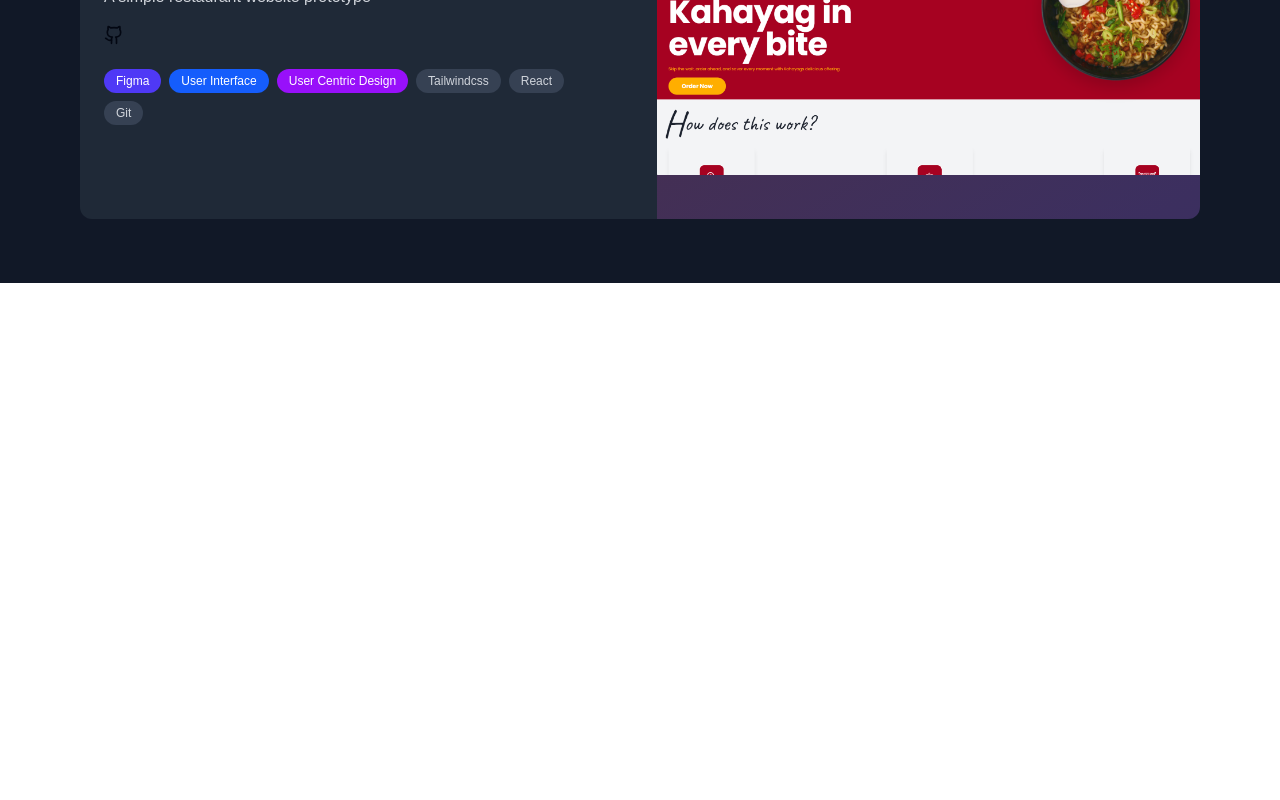
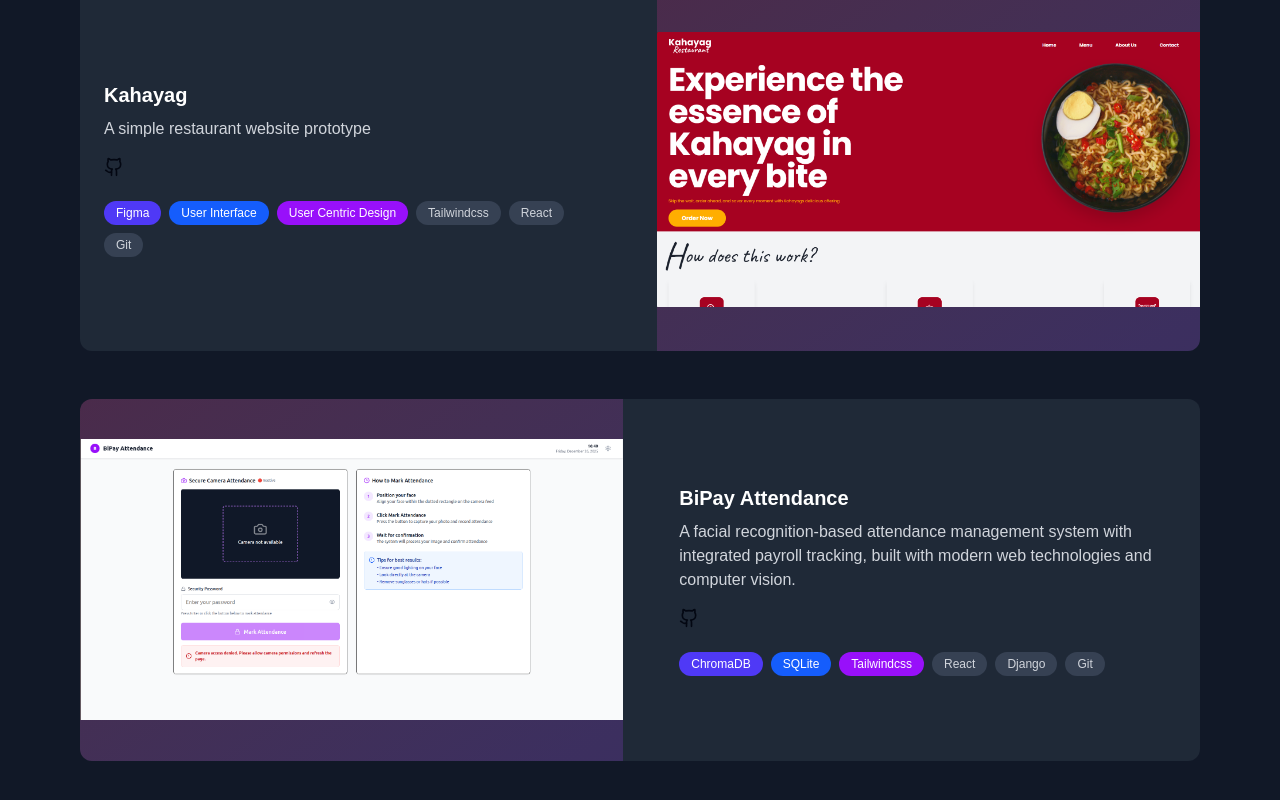
Before and after one commit to MingoMango17/web-portfolio, a Next.js app: page / in a window 1280 px wide. Shown: the part 2608-3408 px from the top of the page. Before the commit the page ends 2891 px from the top, so only its background shows below. Built offline with nearby package versions, Linux system fonts and the light colour scheme.

Commit message:
chore: add new project

```diff
--- a/src/components/Projects.tsx
+++ b/src/components/Projects.tsx
@@ -60,6 +60,23 @@ const Projects = () => {
         "Git",
       ],
     },
+    {
+      id: 4,
+      name: "BiPay Attendance",
+      description: "A facial recognition-based attendance management system with integrated payroll tracking, built with modern web technologies and computer vision.",
+      cta: "View here",
+      link: "",
+      github: "https://github.com/MingoMango17/face-recognition-attendance-system",
+      image: "/face-recog.png",
+      tags: [
+        "ChromaDB",
+        "SQLite",
+        "Tailwindcss",
+        "React",
+        "Django",
+        "Git",
+      ]
+    }
   ];
 
   return (
--- a/src/components/Skills.tsx
+++ b/src/components/Skills.tsx
@@ -13,6 +13,7 @@ const Skills = () => {
     { name: "Python", icon: "/python.png" },
     { name: "Tailwindcss", icon: "/tailwind.png" },
     { name: "Git", icon: "/git.png" },
+    { name: "NextJS", icon: "/nextjs.png" }
   ];
 
   return (
```
Also changed, not shown: public/face-recog.png (added), public/nextjs.png (added).
